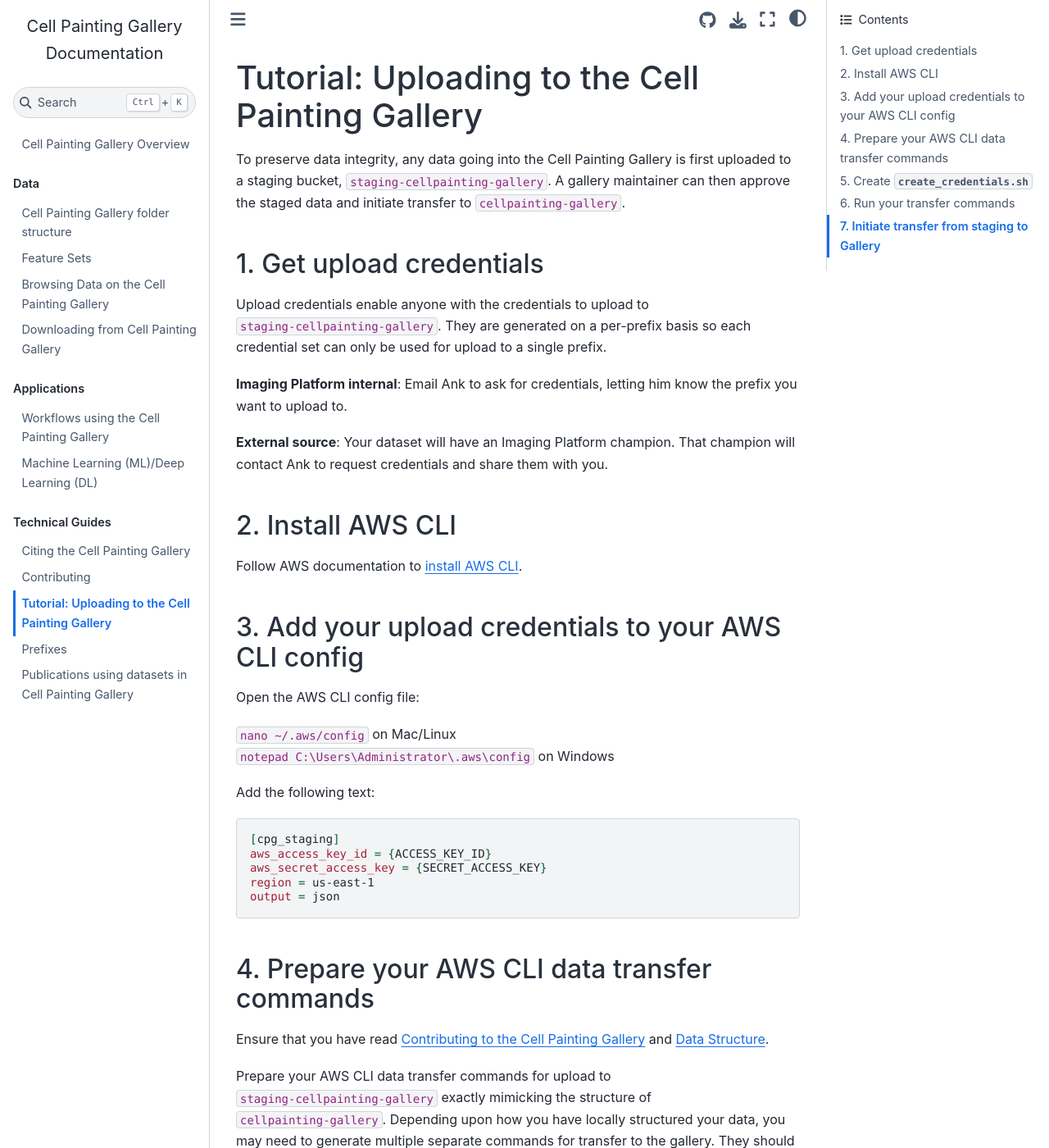
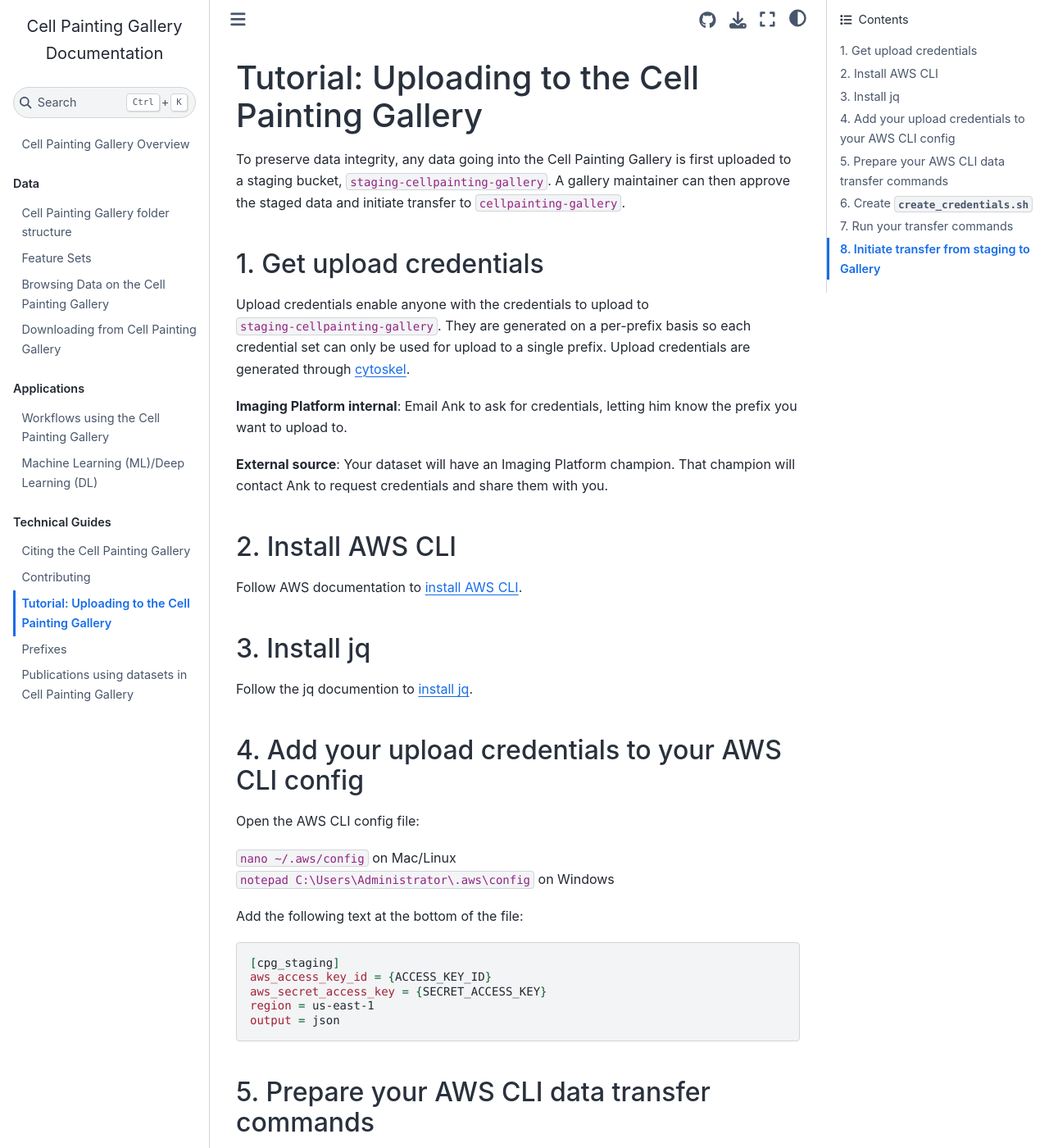
Before and after one commit to broadinstitute/cellpainting-gallery, a Jupyter Book: the page built from documentation/uploading_to_cpg.md, in a window 1280 px wide and 1400 px high. Shown: the whole window at 82% size. Built offline with Jupyter Book 1.0.4 settings and Sphinx 7.4.7 and the Sphinx Book theme 1.1.4, drawn with Linux system fonts in a browser that asks for light colours; some of the changed text lies outside the part shown.

Commit message:
clarify upload docs

````diff
--- a/documentation/uploading_to_cpg.md
+++ b/documentation/uploading_to_cpg.md
@@ -7,6 +7,7 @@ A gallery maintainer can then approve the staged data and initiate transfer to `
 
 Upload credentials enable anyone with the credentials to upload to `staging-cellpainting-gallery`.
 They are generated on a per-prefix basis so each credential set can only be used for upload to a single prefix.
+Upload credentials are generated through [cytoskel](https://github.com/broadinstitute/cytoskel/tree/main).
 
 **Imaging Platform internal**: Email Ank to ask for credentials, letting him know the prefix you want to upload to.
 
@@ -17,14 +18,18 @@ That champion will contact Ank to request credentials and share them with you.
 
 Follow AWS documentation to [install AWS CLI](https://docs.aws.amazon.com/cli/latest/userguide/getting-started-install.html).
 
-## 3. Add your upload credentials to your AWS CLI config
+## 3. Install jq
+
+Follow the jq documention to [install jq](https://jqlang.github.io/jq/download/).
+
+## 4. Add your upload credentials to your AWS CLI config
 
 Open the AWS CLI config file:
 
 `nano ~/.aws/config` on Mac/Linux
 `notepad C:\Users\Administrator\.aws\config` on Windows
 
-Add the following text:
+Add the following text at the bottom of the file:
 
 ```bash
 [cpg_staging]
@@ -34,7 +39,7 @@ region = us-east-1
 output = json
 ```
 
-## 4. Prepare your AWS CLI data transfer commands
+## 5. Prepare your AWS CLI data transfer commands
 
 Ensure that you have read [Contributing to the Cell Painting Gallery](/documentation/contributing_to_cpg.md) and [Data Structure](/documentation/data_structure.md).
 
@@ -52,11 +57,14 @@ e.g.
 `aws s3 sync /Users/eweisbar/Batch8_images s3://cpg0123-example/broad/images/2024_04_01_Batch8/images --profile cpg_staging --acl bucket-owner-full-control`
 `aws s3 sync /Users/eweisbar/Batch8_profiles s3://cpg0123-example/broad/workspace/profiles/2024_04_01_Batch8/ --profile cpg_staging --acl bucket-owner-full-control`
 
-## 5. Create `create_credentials.sh`
+## 6. Create `create_credentials.sh`
 
 Create `create_credentials.sh` file on your computer and [copy in the code from cytoskel](https://github.com/broadinstitute/cytoskel/blob/aws_docs/cytoskel/docs/access_cpg_staging.md#create-file-called-s3_credentialssh).
 
-## 6. Run your transfer commands
+Edit the code copied from cytoskel so that the `*` in the `--target` line matches your prefix.
+e.g.  `--target "s3://staging-cellpainting-gallery/*" \` becomes `--target "s3://staging-cellpainting-gallery/cpg0016-jump" \` for upload to `cpg0016-jump`.
+
+## 7. Run your transfer commands
 
 Activate your credentials with `source ./create_credentials.sh`.
 (Note that if you have saved your `source create_credentials.sh` files into a different location than you are currently navigated into, you will need to instead run `source /path/to/create_credentials.sh` with your correct file location.)
@@ -64,7 +72,7 @@ This activates your credentials for 12 hours (the maximum duration).
 
 Run your transfer commands to `staging-cellpainting-gallery`.
 
-## 7. Initiate transfer from staging to Gallery
+## 8. Initiate transfer from staging to Gallery
 
 Once the transfers are complete, either you (Imaging Platform internal) or your data champion (if external) must verify the data transferred to `staging-cellpainting-gallery` is complete.
 (Currently this is done manually, though this will be programatic in the future.)
````
